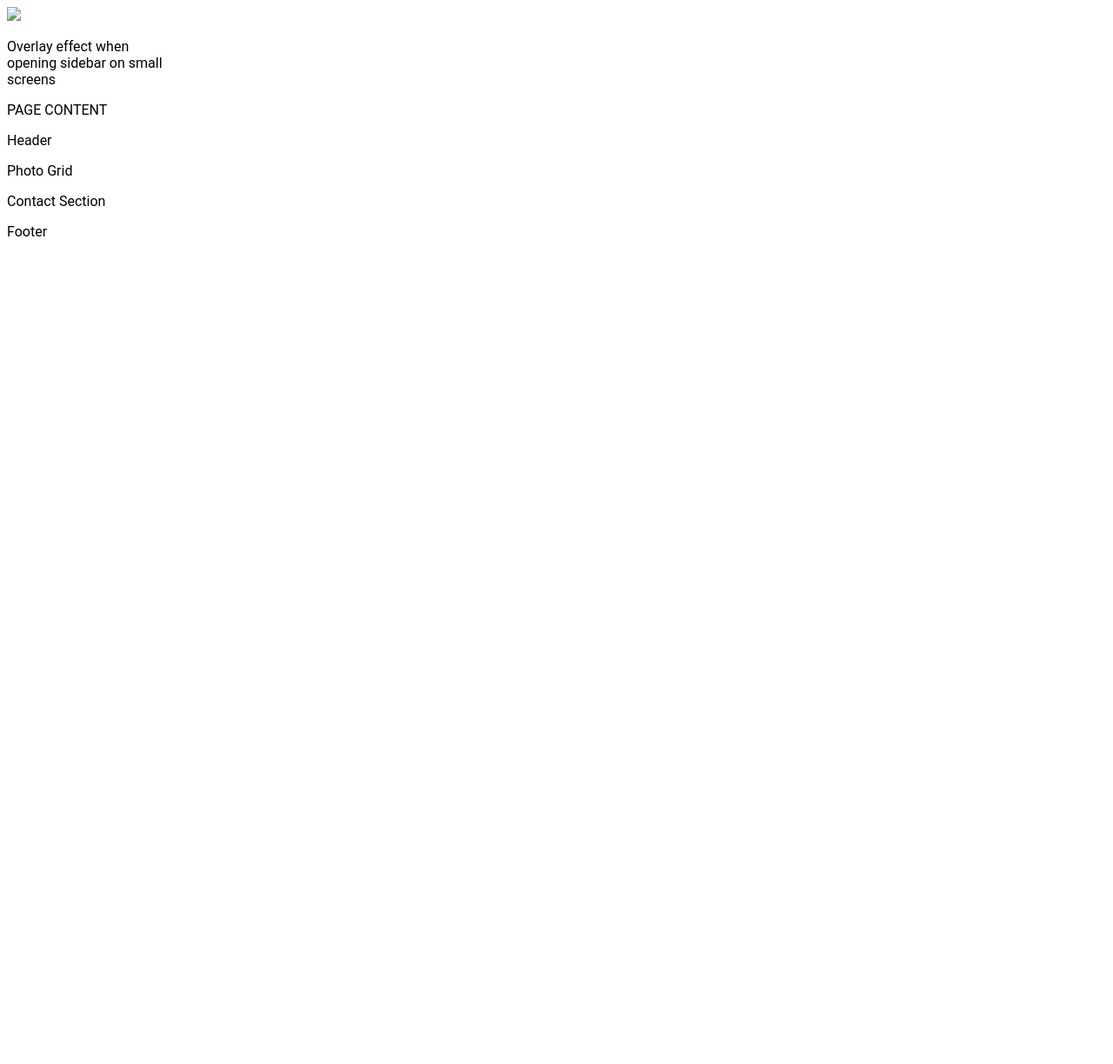
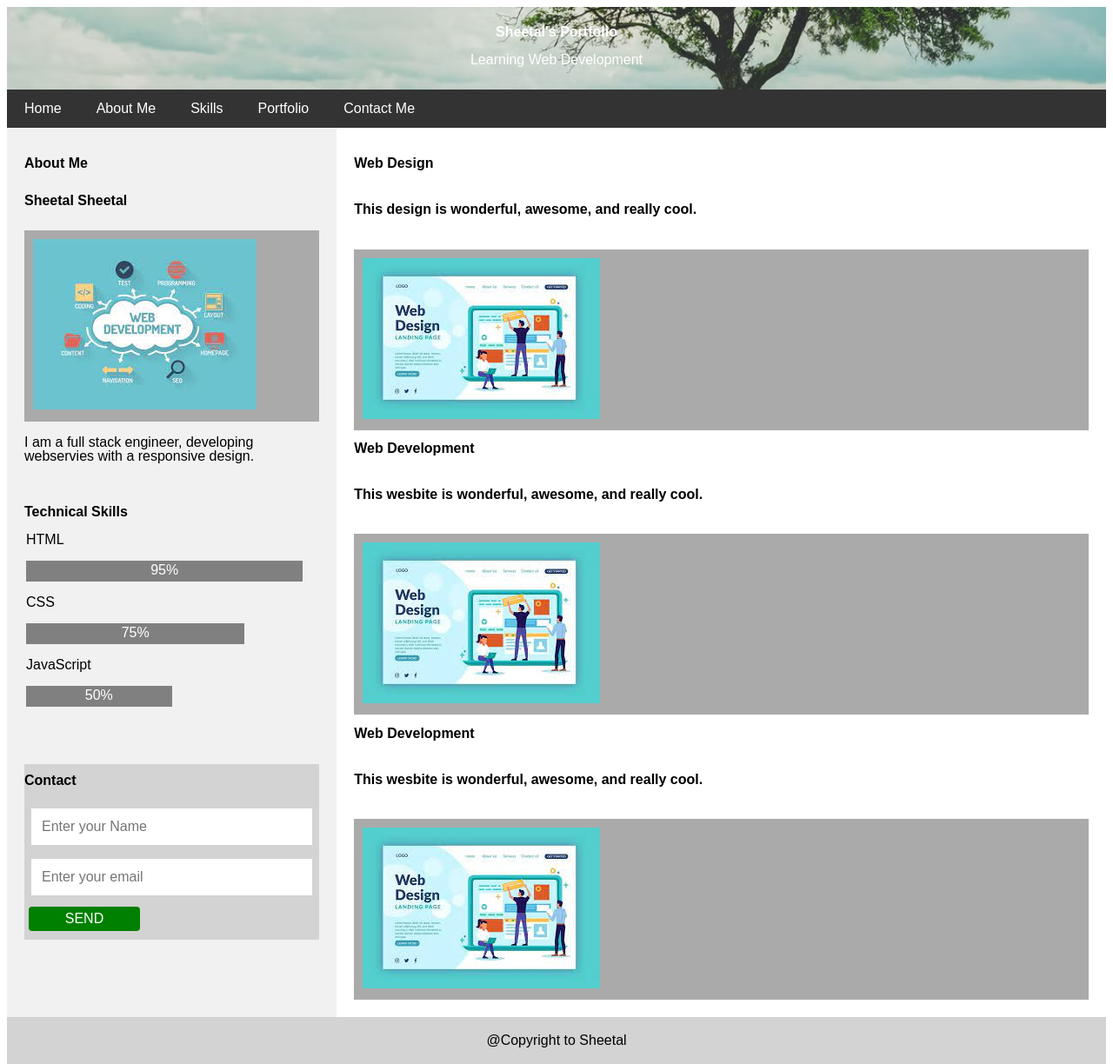
Before and after one commit to sheetaljwl795/module1-challenge2, a plain HTML site: page index.html in a window 1280 px wide. Shown: the whole page at 87% size. Before the commit the page ends 800 px from the top, so only its background shows below. Drawn offline with Linux system fonts and the light colour scheme.

Commit message:
second commit

```diff
--- a/index.html
+++ b/index.html
@@ -4,46 +4,107 @@
     <meta charset="UTF-8">
     <meta http-equiv="X-UA-Compatible" content="IE=edge">
     <meta name="viewport" content="width=device-width, initial-scale=1.0">
-    <title>Welcome to Sheetal Jawale Portfolio</title>
+    <title>Welcome to Sheetal Jawale's Software Portfolio </title>
+    <link rel="stylesheet" href="reset.css">
     <link rel="stylesheet" href="style.css">
+
 </head>
 <body>
-    <!-- Sidebar/Menu-->
-    <nav class="sidebar">
-        <div class="sidebar-c1">
-            <a href="#" onclick="" class="sidebar-c2"></a>
-            <img src=">;
+   <!-- Header -->
+   <div class ="header">
+        <h1>Sheetal's Portfolio</h1>
+        <p>Learning Web Development</p>
+    </div>
 
+    <!-- Navigation Bar -->
+    <div class="navbar">
+            <a href ="#home">Home</a>
+            <a href ="#aboutme">About Me</a>
+            <a href ="#skills">Skills</a>
+            <a href ="#portfolio">Portfolio</a>
+            <a href ="#contact">Contact Me</a>
+    </div>
+
+<!-- Flexible Grid -->
+<div class="content">
+
+    <div class="side" id="aboutme">
+        <h2>About Me</h2>
+        <h5>Sheetal Sheetal</h5>
+        <div class="webimage" style="height:220px;">
+        <img src="images/webdev.jpg" alt="Profile Photo">
+        </div>
+        <p>I am a full stack engineer, developing webservies with a responsive design.</p>
+
+        <br>
+
+        <div id="skills">
+            <h3 >Technical Skills</h3>
+            <div class="main-topics">
+                <p>HTML</p>
+                <div class="progress" style="height:24px;width:95%">95%</div>
+            </div>
+            <div class="main-topics">
+                <p>CSS</p>
+                <div class="progress" style="height:24px;width:75%">75%</div>
+            </div>
+            <div class="main-topics">
+                <p>JavaScript</p>
+                <div class="progress" style="height:24px;width:50%">50%</div>
+            </div>
         </div>
 
+        <br><br><br><br>
 
+        <!--Contact-->
+        <div id="contact">
+            <h1> Contact</h1>
+            <form action="" class="form">
+                <input type="text" name="name" class="input"
+                placeholder="Enter your Name">
 
-    </nav>
+                <input type="email" name="email" class="input"
+                placeholder="Enter your email">
 
-    <div>
-        <p>Overlay effect when opening sidebar on small screens</p>
+                <input type="Submit" value="SEND" id="send">
+            </form>
+        </div>
+
     </div>
 
-    <div>
-        <p>PAGE CONTENT</p>
+    <div class="main" id="portfolio">
+
+        <h2>Web Design</h2>
+        <h6>This design is wonderful, awesome, and really cool.</h6>
+        <div class="webimage">
+            <a target="_blank" href="images/webdesign.jpg">
+            <img src="images/webdesign.jpg" alt="webdesign">
+            </a>
+        </div>
+
+        <h2>Web Development</h2>
+        <h6>This wesbite is wonderful, awesome, and really cool.</h6>
+        <div class="webimage">
+            <a target="_blank" href="images/webdesign.jpg">
+            <img src="images/webdesign.jpg" alt="webdesign">
+            </a>
+        </div>
+
+        <h2>Web Development</h2>
+        <h6>This wesbite is wonderful, awesome, and really cool.</h6>
+        <div class="webimage">
+            <a target="_blank" href="images/webdesign.jpg">
+            <img src="images/webdesign.jpg" alt="webdesign">
+            </a>
+        </div>
+
     </div>
+</div>
 
-    <header>
-        <p>Header</p>
-    </header>
-
-    <div>
-        <p>Photo Grid</p>
-    </div>
-
-    <div>
-        <p>Contact Section</p>
-    </div>
-
-    <footer>
-        <p>Footer</p>
-    </footer>
-
+<!--Footer-->
+<footer>
+    <p>@Copyright to Sheetal<br>
+</footer>
 
 </body>
 </html>
--- /dev/null
+++ b/reset.css
@@ -0,0 +1,26 @@
+/* Gives the body element a parent height to compare against */
+html {
+    height: 100%;
+  }
+
+  body {
+    min-height: 100%;
+    line-height: 1;
+    font-family: sans-serif;
+  }
+
+  h1, h2, h3, h4, h5, h6 {
+    font-size: 100%;
+  }
+
+  /* Matches the font of special elements to the rest of the page */
+  input, select, option, optgroup, textarea, button,
+  pre, code {
+    font-size: 100%;
+    font-family: inherit;
+  }
+
+  /* Removes default bullet points from lists */
+  ol, ul {
+    list-style: none;
+  }
--- a/style.css
+++ b/style.css
@@ -1,16 +1,130 @@
 * {
-   font-family: "Roboto", 'Times New Roman', serif, sans-serif;
+    font-family: Arial, Helvetica, sans-serif;
+    box-sizing: border-box;
 }
 
-body {
-   max-width: 1600px;
+/* Styling the Header */
+.header {
+    padding: 10px;
+    background-image: url(images/tree.jpg);
+    background-size: cover;
+    background-position: center;
+    text-align: center;
+    color: white;
 }
 
-.sidebar {
-   height:100%;
-   width:200px;
-   background-color:#fff;
-   position:fixed!important;
-   z-index:1;
-   overflow:auto;
+/* Styling the navigation bar */
+.navbar {
+    display: flex;
+    background-color: #333;
 }
+
+/* Styling the navigation bar links */
+.navbar a {
+    color: white;
+    padding: 14px 20px;
+    text-decoration: none;
+    text-align: center;
+}
+
+/* Changing color on hover */
+.navbar a:hover {
+    background-color: #ddd;
+    color: black;
+}
+
+/* Column container */
+.content {
+    display: flex;
+    flex-wrap: wrap;
+}
+
+/* Create two unequal columns that sits next to each other */
+/* Sidebar/left column */
+.side {
+    flex: 30%;
+    background-color: #f1f1f1;
+    padding: 20px;
+  }
+
+.main-topics {
+    text-align:left;
+    margin: 2px;
+}
+
+.progress {
+    color: white;
+    background-color:gray;
+    text-align: center;
+    padding: 3px;
+}
+
+.webimage {
+    background-color: #aaa;
+    width: 100%;
+    padding: 10px;
+    object-fit: cover;
+}
+
+/* Main column */
+.main {
+    flex: 70%;
+    background-color: white;
+    padding: 20px;
+}
+
+/* Responsive layout - when the screen is less than 700px wide, make the two columns stack on top of each other instead of next to each other */
+@media screen and (max-width: 700px) {
+    .content, .navbar {
+      flex-direction: column;
+    }
+}
+
+
+/* Contact*/
+#contact {
+        display: flex;
+        flex-direction: column;
+        justify-content: space-evenly;
+        box-sizing: border-box;
+        padding: 0px;
+        background-color: lightgrey;
+        text-align: left;
+}
+
+.form {
+        display: flex;
+        flex-direction: column;
+        box-sizing: border-box;
+        margin: 5px 0px;
+}
+
+.input {
+        padding:12px;
+        margin:8px;
+        border: none;
+        outline: none;
+}
+
+#send {
+    width: 10vw;
+    background-color: green;
+    color: white;
+    padding: 5px;
+    border-radius: 4px;
+    margin: 5px 5px;
+    cursor: pointer;
+    border: none;
+}
+
+#send:hover {
+        cursor: pointer;
+        background-color: blue;
+}
+
+/* Footer*/
+footer {
+    text-align: center;
+    padding: 3px;
+    background-color: lightgray;
+}
```
Also changed, not shown: images/Sheetal.jpeg (deleted), images/tree.jpg (added), images/webdesign.jpg (added), images/webdev.jpg (added).
